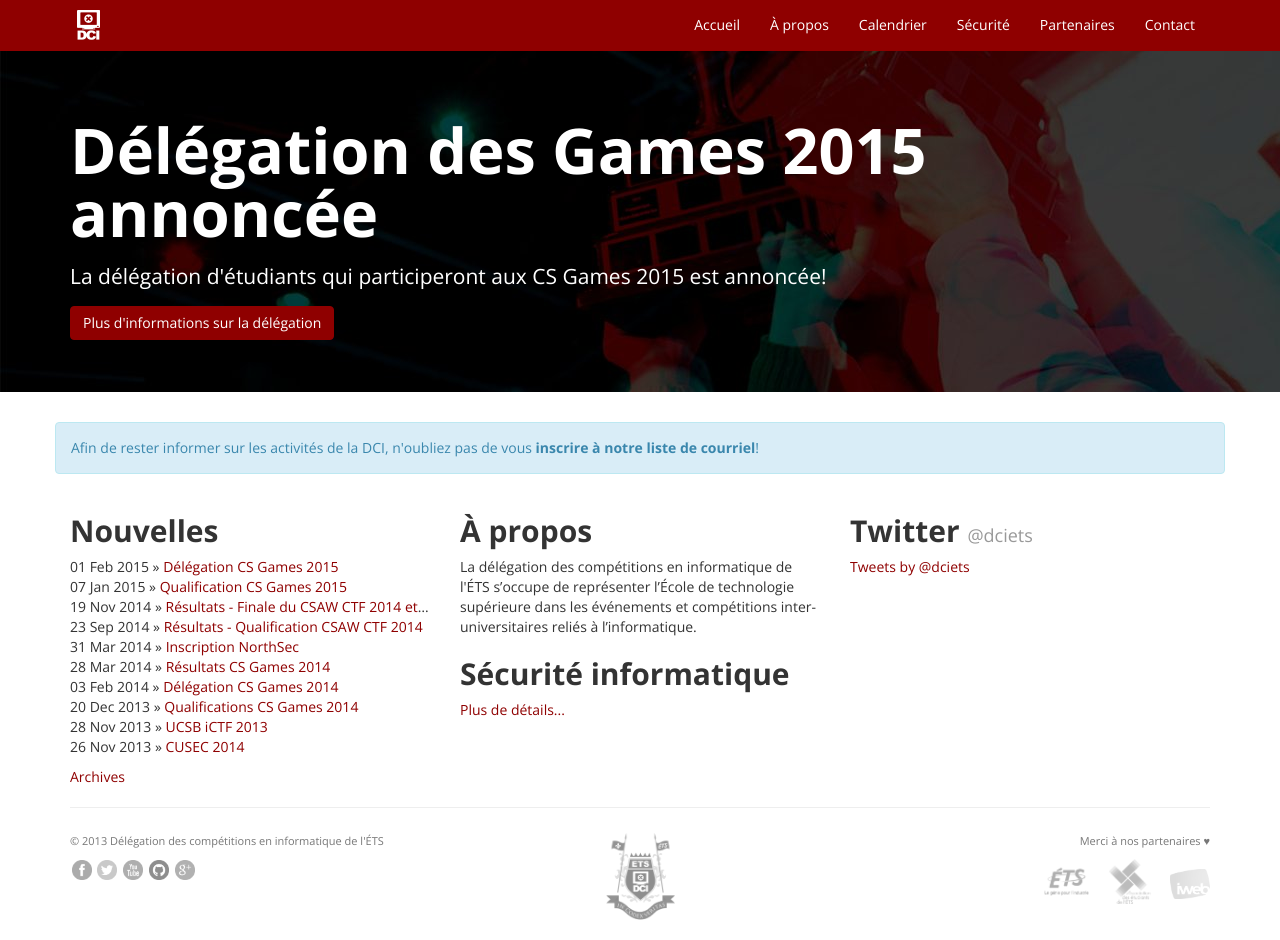
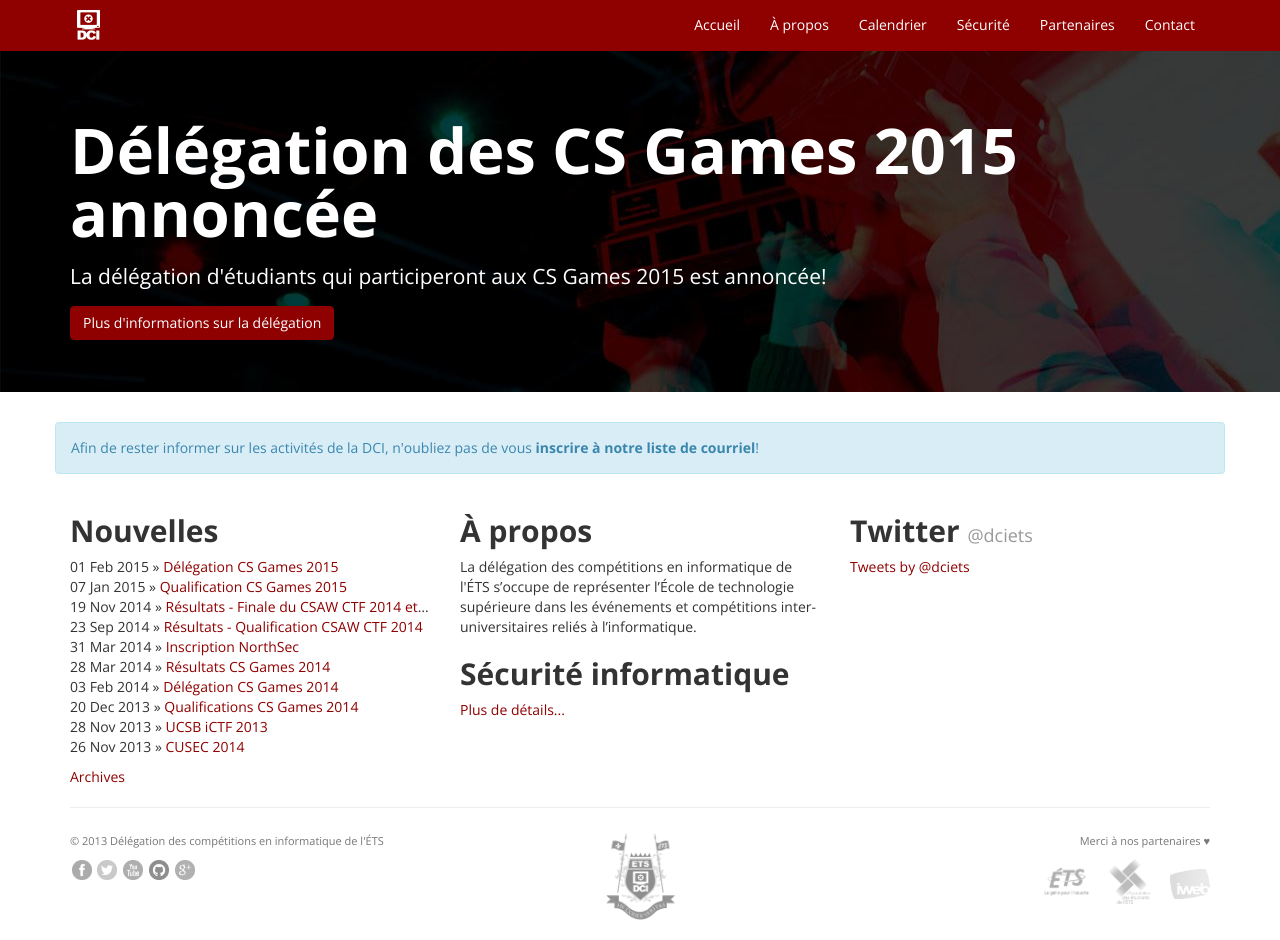
Before and after one commit to dciets/dciets.github.io, a Jekyll site: the page built from index.html, in a window 1280 px wide and 940 px high. Built offline with Jekyll 4.4.1, drawn with Linux system fonts in a browser that asks for light colours; Markdown is read by kramdown in place of the engine named in the settings; comment, search, counter and statistics services are not loaded.

Commit message:
Yé ben ben tard. Pas tant dans l'fond. #juvav.

```diff
--- a/index.html
+++ b/index.html
@@ -4,7 +4,7 @@ layout: default
 <!-- Jumbotron -->
 <div class='jumbotron'>
   <div class='container'>
-    <h1>Délégation des Games 2015 annoncée</h1>
+    <h1>Délégation des CS Games 2015 annoncée</h1>
     <div class='p'>La délégation d'étudiants qui participeront aux CS Games 2015 est annoncée!</div>
     <a class='btn btn-primary btn-md' href='news/2015/02/01/delegation-cs-games-2015/'>Plus d'informations sur la délégation</a>
   </div>
```
